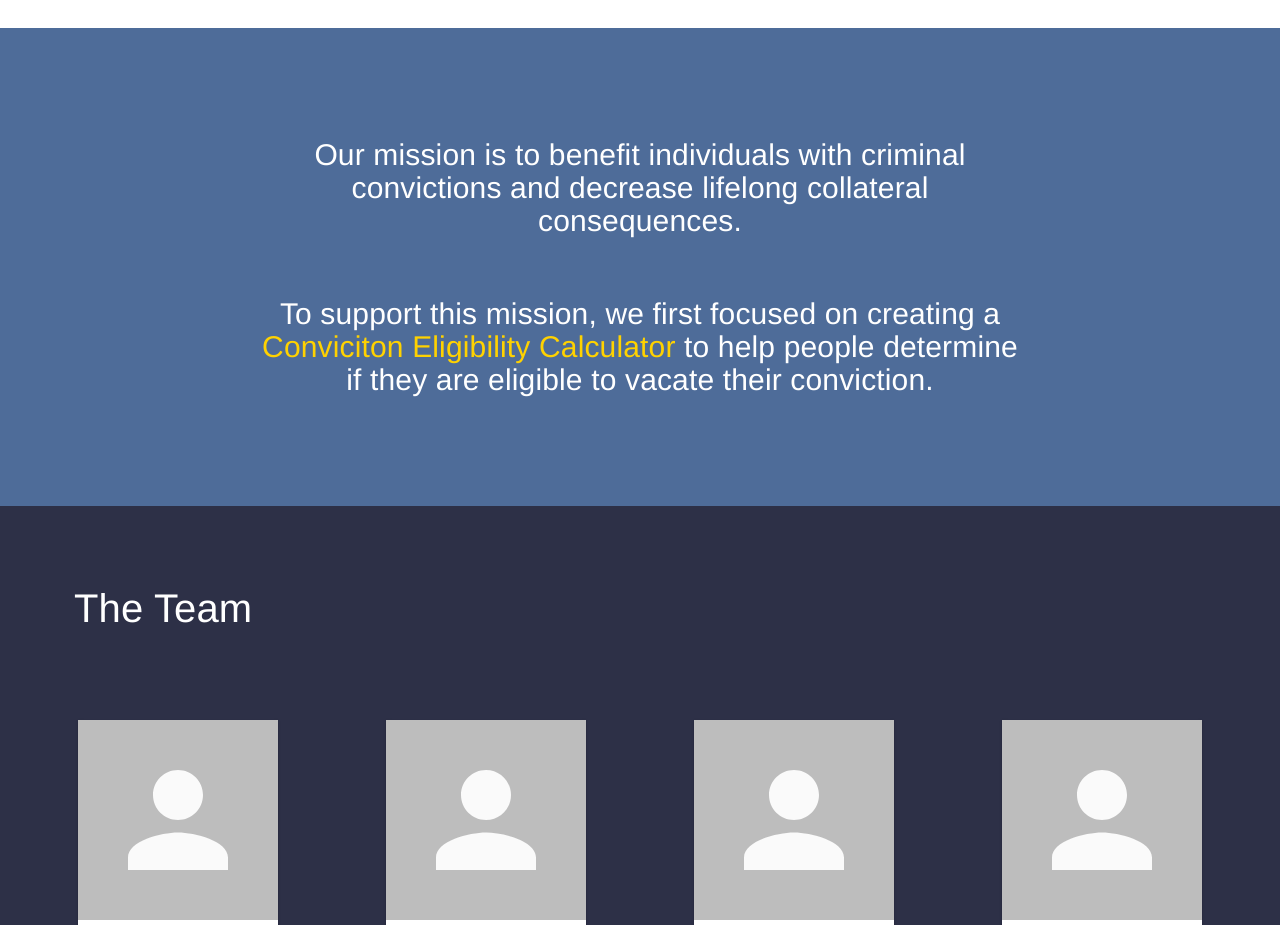
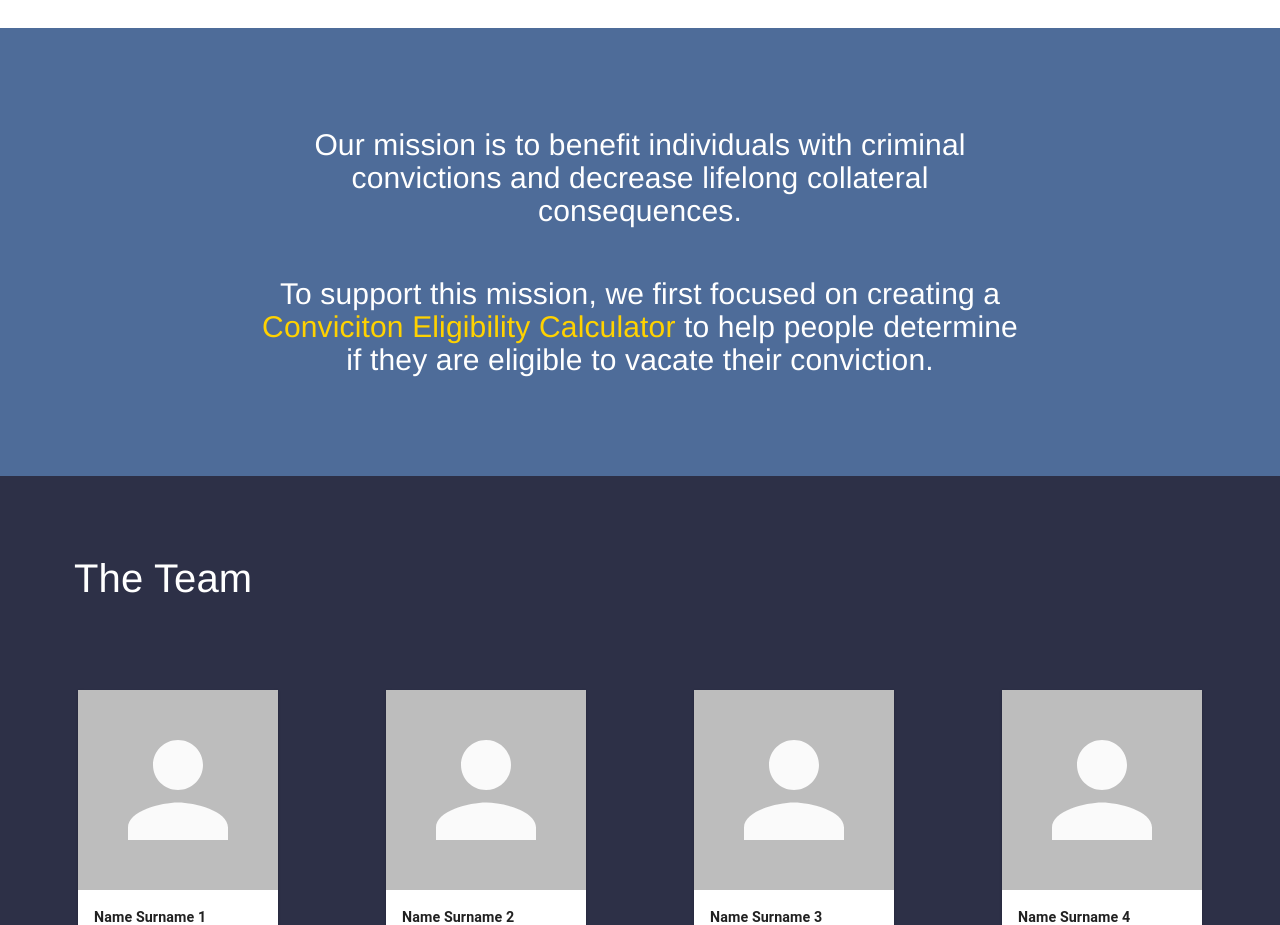
Before and after one commit to openseattle/clearviction-v1, a React (Create React App) app: page /about in a window 1280 px wide. Shown: the part 1580-2505 px from the top of the page. Built offline with nearby package versions, Linux system fonts and the light colour scheme.

Commit message:
adjust margin our mission

```diff
--- a/src/Pages/AboutPage.jsx
+++ b/src/Pages/AboutPage.jsx
@@ -86,7 +86,7 @@ const useStyles = makeStyles((theme) => ({
     color: "white",
   },
   ourMissionText: {
-    margin: "6rem",
+    margin: "5rem",
     maxWidth: 775,
     textAlign: "center",
   },
```
